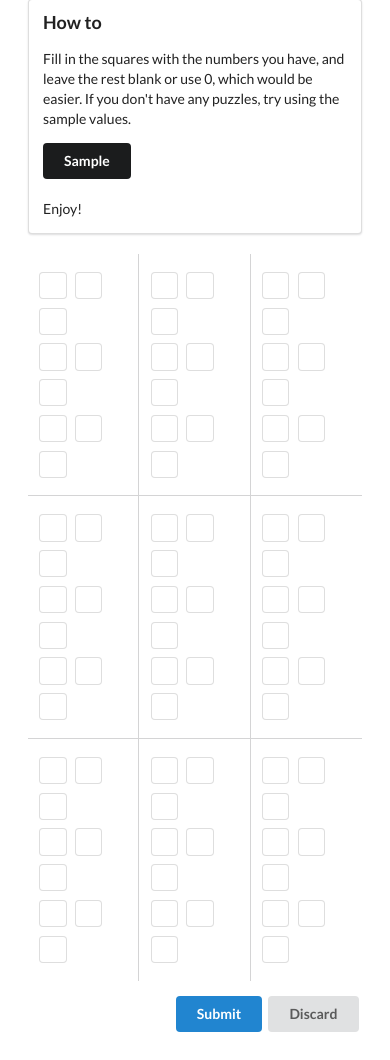
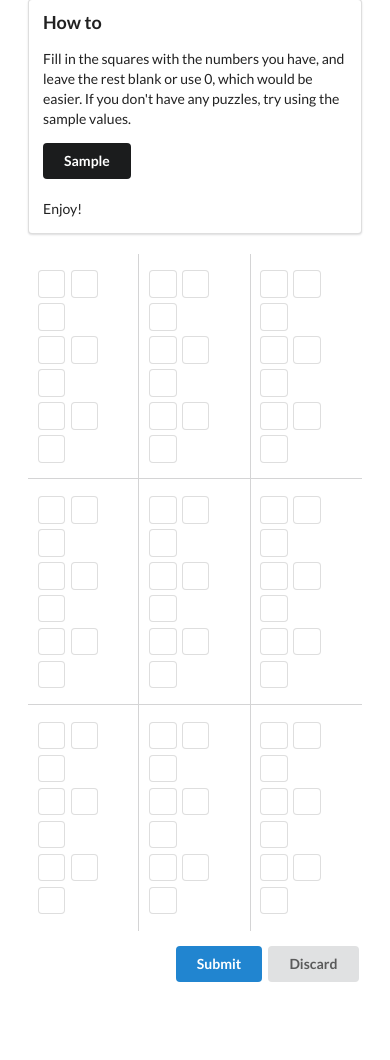
Before and after one commit to nemion/applekermittango, a Django app: page /sudoku/ in a window 390 px wide. Shown: the part 157-1217 px from the top of the page. After the commit the page ends 1139 px from the top, so only its background shows below. Run offline with Django 3.2, Linux system fonts and the light colour scheme; some libraries are stand-ins or nearby versions.

Commit message:
AKT fourth commit

```diff
--- a/sudoku/static/css/sudoku.css
+++ b/sudoku/static/css/sudoku.css
@@ -19,7 +19,7 @@
     }
 
     .puzzle-form .fields .field {
-        padding: .3em!important;
+        padding: .2em!important;
     }
 
     .puzzle-form .fields .field input {
```
